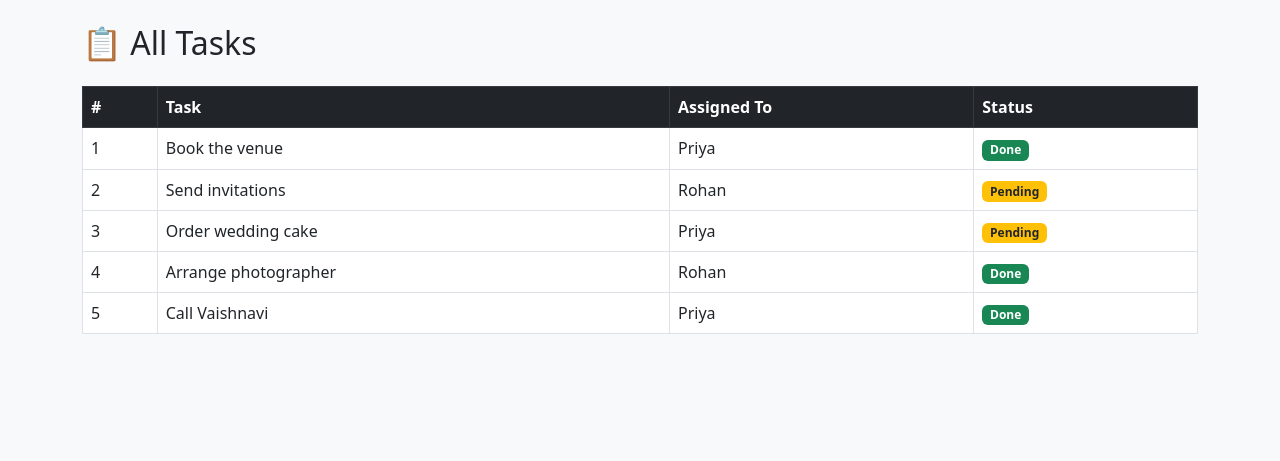
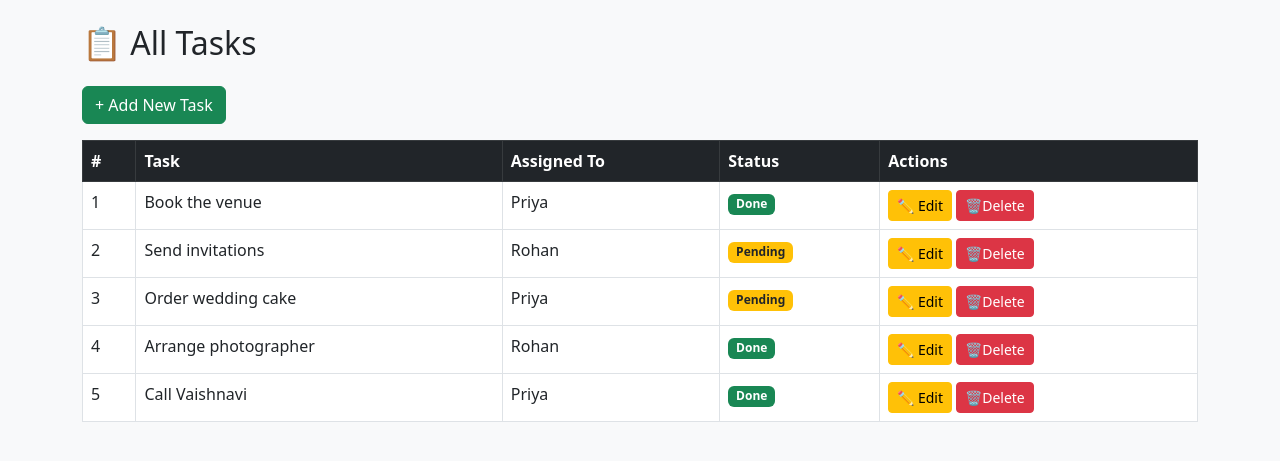
Before and after one commit to poulsamiksha7/Wedding-Task-Manager, a Flask app: page /tasks in a window 1280 px wide. Shown: the part 56-517 px from the top of the page. Run offline with Flask 3, Linux system fonts and the light colour scheme; data comes from the database, SQL or seed files in the repository; both versions use the stored data as it was after the commit.

Commit message:
feat: Edit and Delete tasks — Full CRUD complete

```diff
--- a/app.py
+++ b/app.py
@@ -45,6 +45,27 @@ def add_task():
 
     return render_template('add_task.html')
 
+@app.route('/edit/<int:task_id>', methods=['GET','POST'])
+def edit_task(task_id):
+    task=Task.query.get_or_404(task_id)
+
+    if request.method=='POST':
+        task.title=request.form.get('title')
+        task.assigned_to=request.form.get('assigned_to')
+        task.status=request.form.get('status')
+        db.session.add(task)
+        db.session.commit()
+        return redirect(url_for('tasks'))
+
+    return render_template('edit_task.html',task=task)
+
+@app.route('/delete/<int:task_id>')
+def delete_task(task_id):
+    task=Task.query.get_or_404(task_id)
+    db.session.delete(task)
+    db.session.commit()
+    return redirect(url_for('tasks'))
+
 
 if __name__ == '__main__':
     app.run(debug=True)
--- a/templates/tasks.html
+++ b/templates/tasks.html
@@ -1,7 +1,10 @@
 {% extends "base.html" %}
 
 {% block content %}
-<h2 class="mb-4">📋 All Tasks</h2>
+<h2 class="mb-4">📋 All Tasks </h2>
+<a href="{{url_for('add_task')}}" class="btn btn-success mb-3"> + Add New Task</a>
+
+
 
 {% if tasks %}
 <table class="table table-bordered table-hover">
@@ -11,6 +14,7 @@
             <th>Task</th>
             <th>Assigned To</th>
             <th>Status</th>
+            <th>Actions</th>
         </tr>
     </thead>
     <tbody>
@@ -26,12 +30,16 @@
                     <span class="badge bg-warning text-dark">Pending</span>
                 {% endif %}
             </td>
+            <td>
+                <a href="{{url_for('edit_task',task_id=task.id)}}" class="btn btn-warning btn-sm">✏️ Edit</a>
+                <a href="{{url_for('delete_task',task_id=task.id)}}" class="btn btn-danger btn-sm" onclick="return confirm('Delete this task?')">🗑️Delete</a>
+            </td>
         </tr>
         {% endfor %}
     </tbody>
 </table>
 {% else %}
-    <div class="alert alert-warning">No tasks yet!</div>
+    <div class="alert alert-warning">No tasks yet. Add your first task !</div>
 {% endif %}
 
 {% endblock %}
```
Also changed, not shown: templates/edit_task.html (added, +39 -0 lines), instance/wedding.db.
